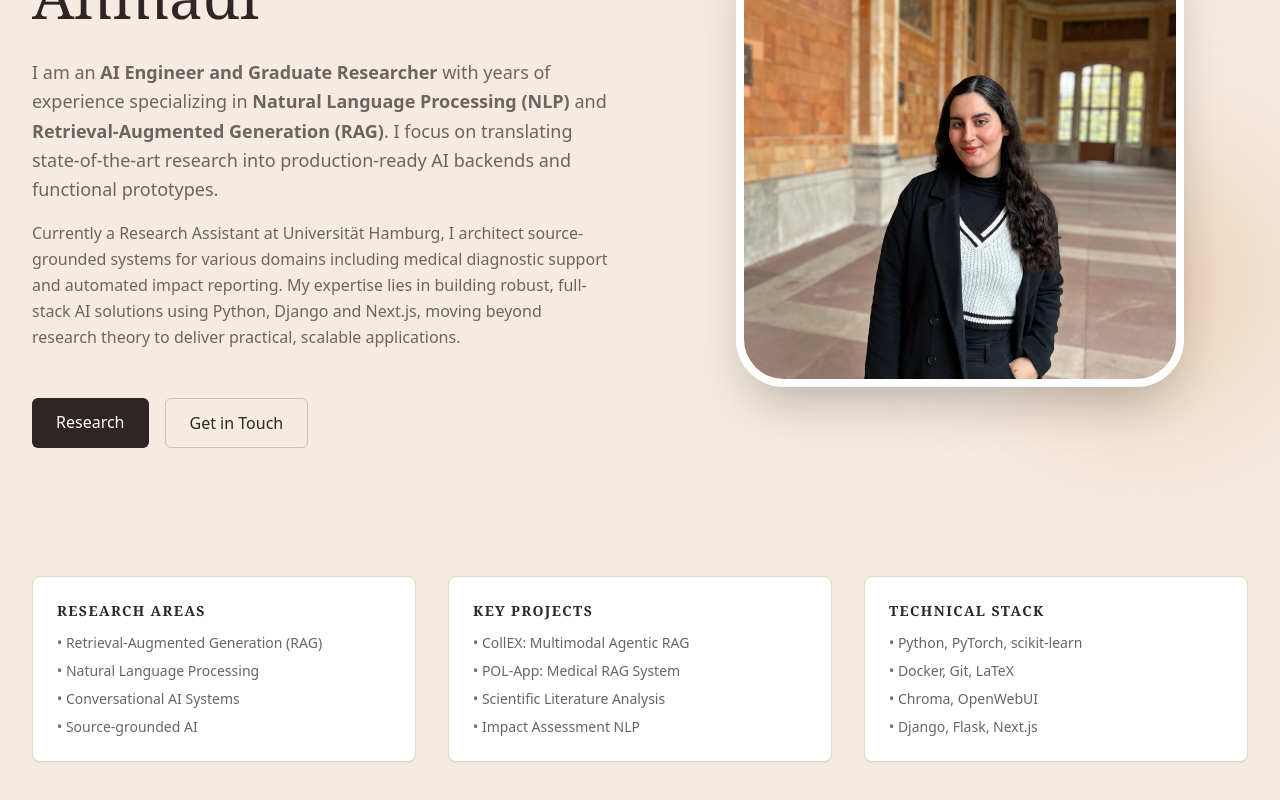
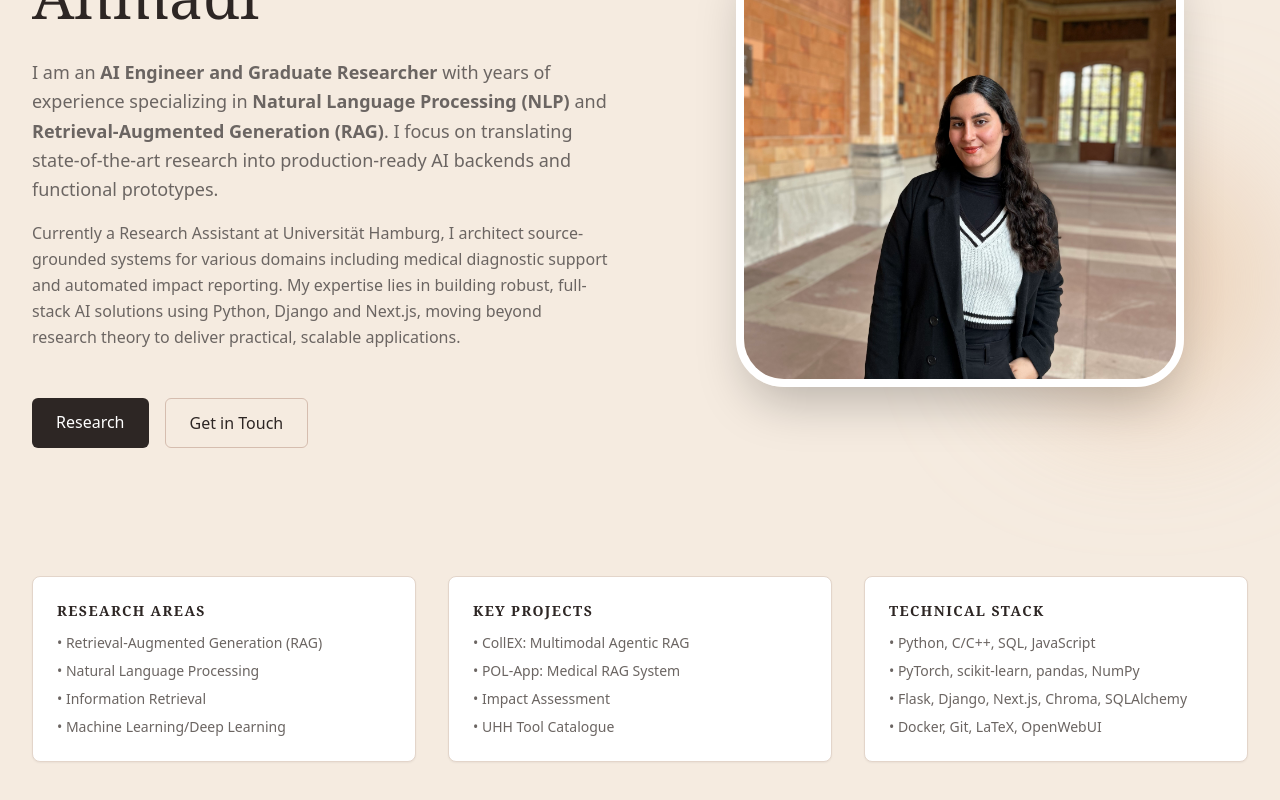
Before and after one commit to nilix-ba/nilix-ba.github.io, a Next.js app: page / in a window 1280 px wide. Shown: the part 262-1062 px from the top of the page. Built offline with nearby package versions, Linux system fonts and the light colour scheme.

Commit message:
improved porfolio

```diff
--- a/pages/index.js
+++ b/pages/index.js
@@ -72,8 +72,8 @@ export default function Home() {
             <ul className="text-secondary space-y-2 text-sm">
               <li>• Retrieval-Augmented Generation (RAG)</li>
               <li>• Natural Language Processing</li>
-              <li>• Conversational AI Systems</li>
-              <li>• Source-grounded AI</li>
+              <li>• Information Retrieval</li>
+              <li>• Machine Learning/Deep Learning</li>
             </ul>
           </div>
           <div className="card space-y-3 p-6">
@@ -81,17 +81,17 @@ export default function Home() {
             <ul className="text-secondary space-y-2 text-sm">
               <li>• CollEX: Multimodal Agentic RAG</li>
               <li>• POL-App: Medical RAG System</li>
-              <li>• Scientific Literature Analysis</li>
-              <li>• Impact Assessment NLP</li>
+              <li>• Impact Assessment </li>
+              <li>• UHH Tool Catalogue</li>
             </ul>
           </div>
           <div className="card space-y-3 p-6">
             <h3 className="text-sm font-bold uppercase tracking-widest text-primary">Technical Stack</h3>
             <ul className="text-secondary space-y-2 text-sm">
-              <li>• Python, PyTorch, scikit-learn</li>
-              <li>• Docker, Git, LaTeX</li>
-              <li>• Chroma, OpenWebUI</li>
-              <li>• Django, Flask, Next.js</li>
+              <li>• Python, C/C++, SQL, JavaScript</li>
+              <li>• PyTorch, scikit-learn, pandas, NumPy</li>
+              <li>• Flask, Django, Next.js, Chroma, SQLAlchemy</li>
+              <li>• Docker, Git, LaTeX, OpenWebUI</li>
             </ul>
           </div>
         </section>
```
